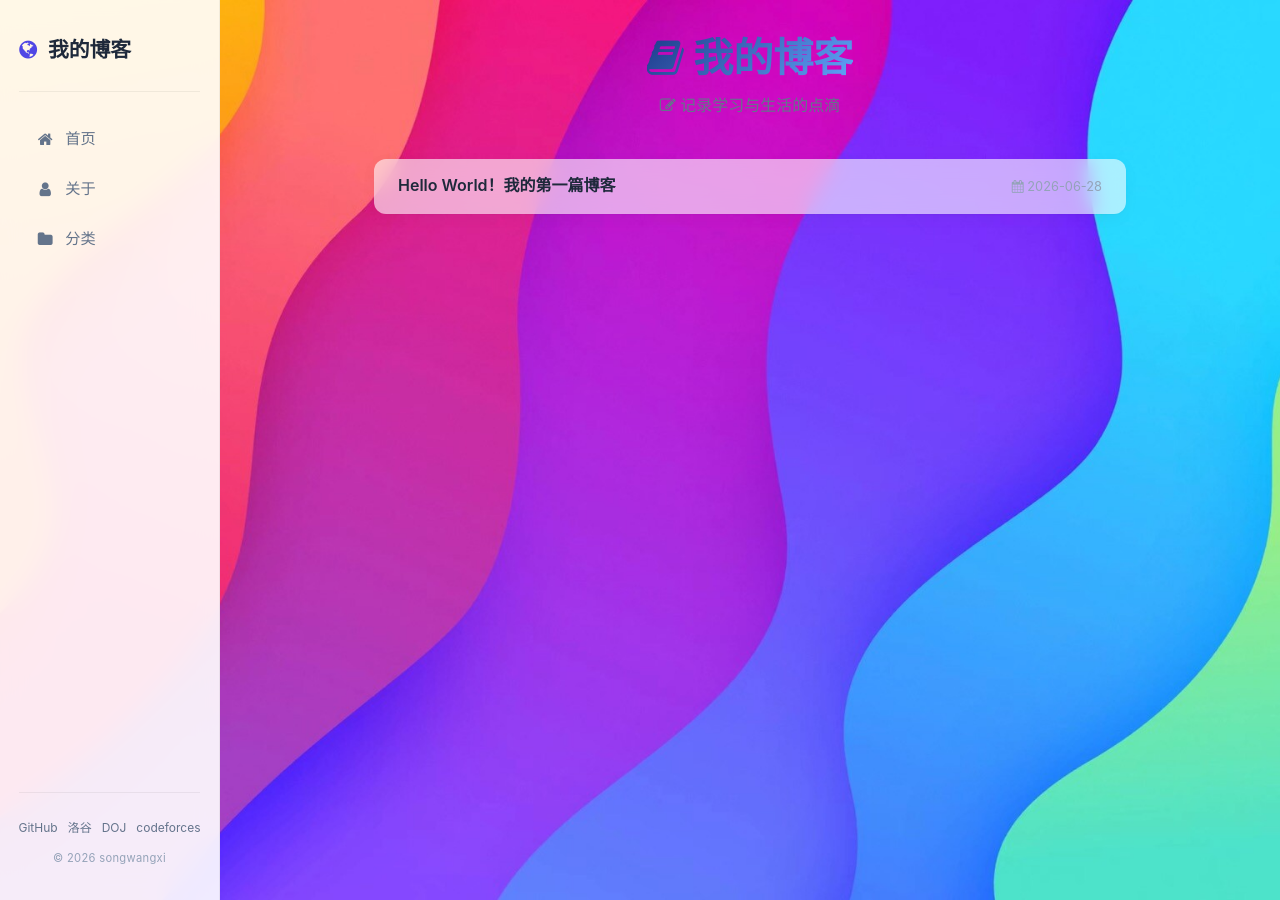
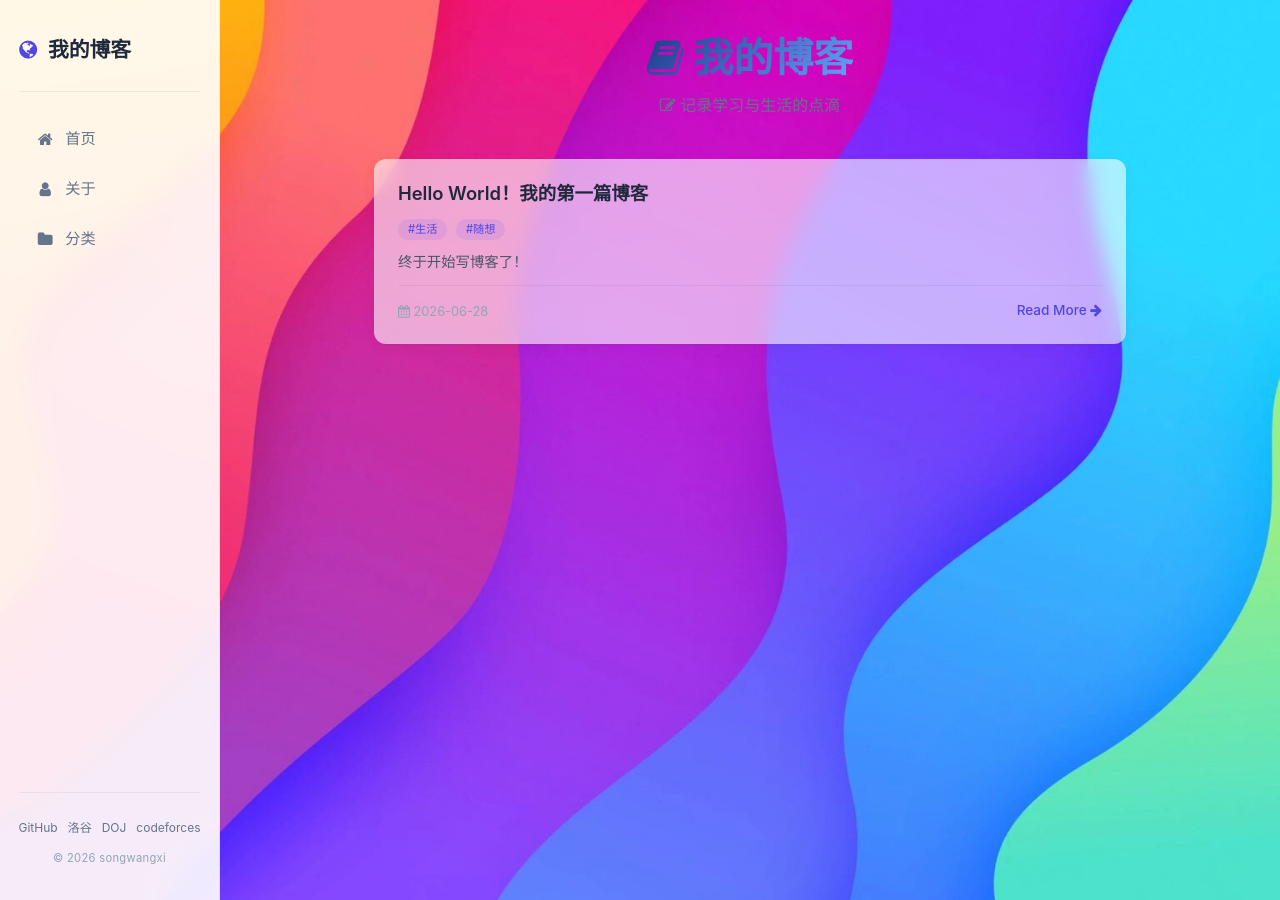
Before and after one commit to songwangxi/songwangxi.github.io, a Jekyll site: the page built from index.html, in a window 1280 px wide. Built offline with Jekyll 4.4.1, drawn with Linux system fonts in a browser that asks for light colours.

Commit message:
Update index.html

```diff
--- a/index.html
+++ b/index.html
@@ -9,13 +9,33 @@ title: 首页
     <p style="color:#64748b;"><i class="fa fa-pencil-square-o"></i> 记录学习与生活的点滴</p>
   </div>
 
-  <div style="display:flex;flex-direction:column;gap:0.8rem;">
+  <div style="display:flex;flex-direction:column;gap:1.2rem;">
     {% for post in site.posts %}
-      <div class="card card-tilt" style="padding:0.8rem 1.5rem;display:flex;justify-content:space-between;align-items:center;flex-wrap:wrap;">
-        <a href="{{ post.url | relative_url }}" class="post-title" style="font-size:1rem;">{{ post.title }}</a>
-        <span style="color:#94a3b8;font-size:0.8rem;white-space:nowrap;">
-          <i class="fa fa-calendar"></i> {{ post.date | date: "%Y-%m-%d" }}
-        </span>
+      <div class="card card-tilt" style="padding:1.2rem 1.5rem;">
+        <!-- 标题 -->
+        <a href="{{ post.url | relative_url }}" class="post-title" style="font-size:1.15rem;font-weight:600;">{{ post.title }}</a>
+
+        <!-- 标签 -->
+        <div style="margin:0.3rem 0 0.5rem 0;">
+          {% for tag in post.tags %}
+            <span style="background:rgba(79,70,229,0.10);color:#4f46e5;padding:0 10px;border-radius:20px;font-size:0.7rem;line-height:1.8;display:inline-block;margin-right:4px;">#{{ tag }}</span>
+          {% endfor %}
+        </div>
+
+        <!-- 预览内容 -->
+        <p style="color:#475569;font-size:0.9rem;line-height:1.6;margin:0.5rem 0 0.8rem 0;">
+          {{ post.excerpt | strip_html | truncatewords: 30 }}
+        </p>
+
+        <!-- 底部：时间 + Read More -->
+        <div style="display:flex;justify-content:space-between;align-items:center;border-top:1px solid rgba(0,0,0,0.05);padding-top:0.8rem;margin-top:0.3rem;">
+          <span style="color:#94a3b8;font-size:0.8rem;">
+            <i class="fa fa-calendar"></i> {{ post.date | date: "%Y-%m-%d" }}
+          </span>
+          <a href="{{ post.url | relative_url }}" class="link-underline" style="color:#4f46e5;font-size:0.85rem;font-weight:500;">
+            Read More <i class="fa fa-arrow-right"></i>
+          </a>
+        </div>
       </div>
     {% endfor %}
   </div>
```
